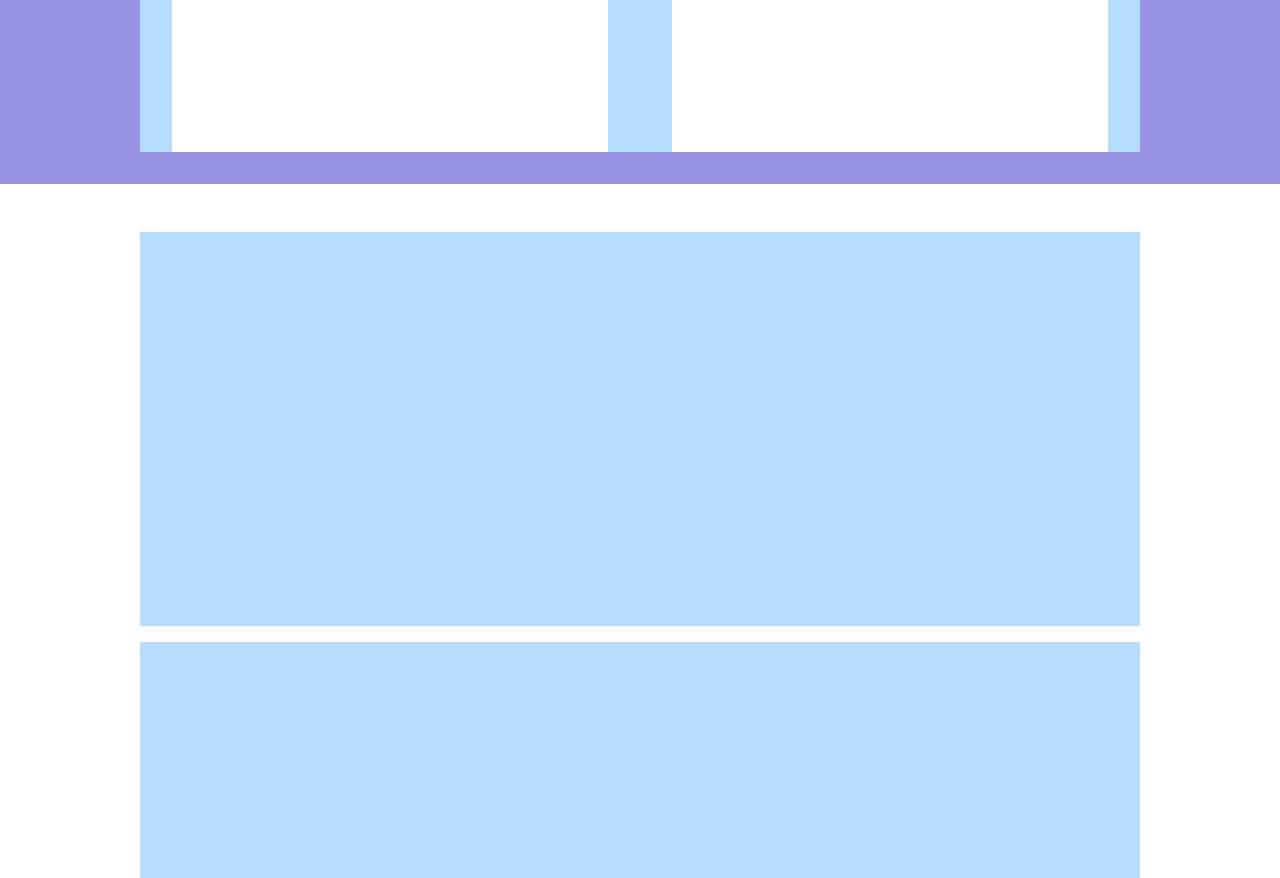
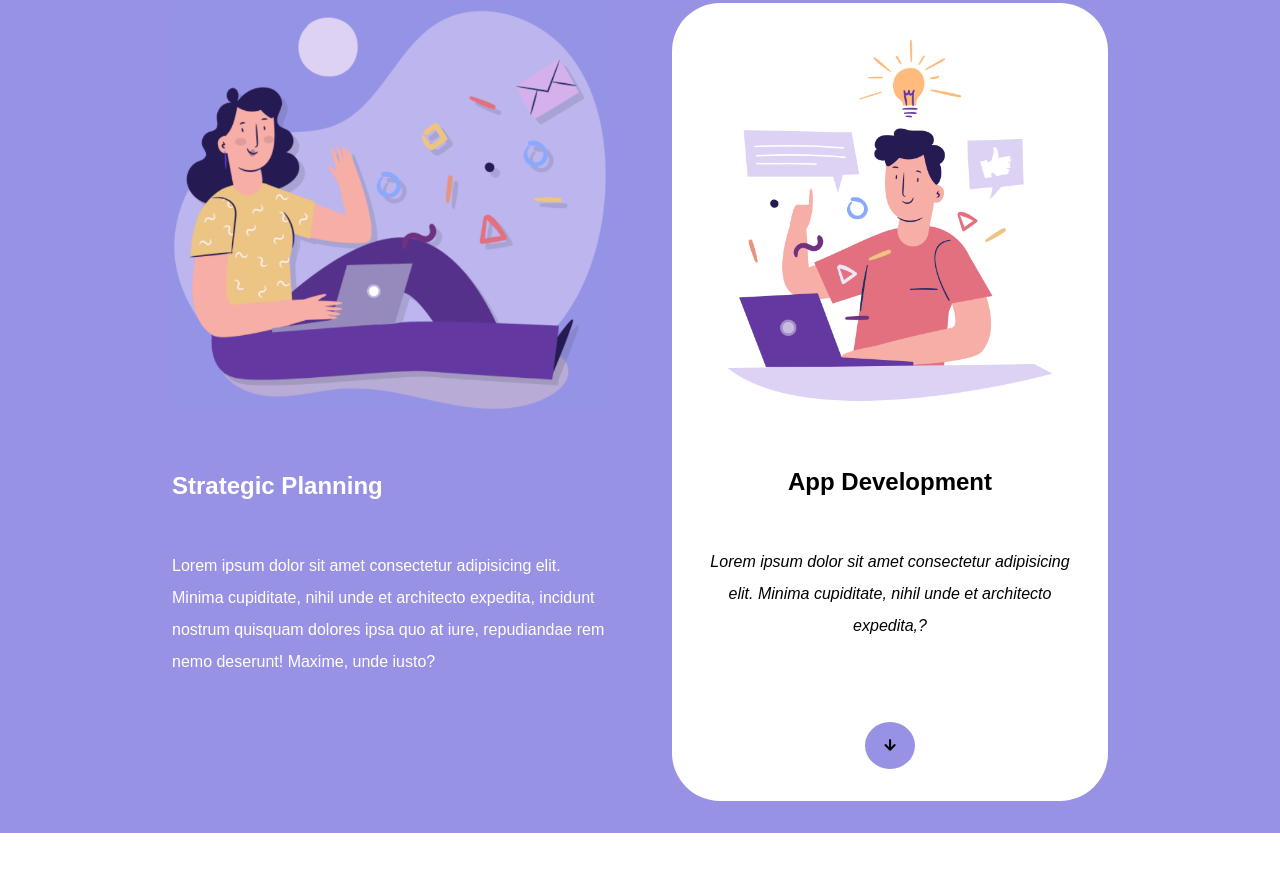
Before and after one commit to ValerioCani/htmlcss-responsive-layout, a plain HTML site: page index.html in a window 1280 px wide. Shown: the part 1208-2086 px from the top of the page. Drawn offline with Linux system fonts and the light colour scheme.

Commit message:
stilizzazione di sezione planning in corso: sto gostendo le dimensioni della seconda card su come fare a rimpicciolirla

```diff
--- a/css/style.css
+++ b/css/style.css
@@ -16,6 +16,10 @@
     box-sizing: border-box;
 }
 
+body{
+    font-family: sans-serif;
+    line-height: 2rem;
+}
 .flex{
     display: flex;
     flex-wrap: wrap;
@@ -25,6 +29,13 @@
 .container{
     margin: 0 1.25rem;
     padding: 3rem 0 1rem 0;
+}
+
+.card{
+    width: 100%;
+    margin-bottom: 2rem;
+    margin: 0 0 1rem 0;
+    padding: 2rem 2rem 0 2rem;
 }
 
 .btn{
@@ -40,8 +51,16 @@
     border-radius: 1rem;
 }
 
+.radius-l{
+    border-radius: 2rem;
+}
+
 .text-center{
     text-align: center;
+}
+
+#demo .card .text>*, #planning .card *:not(:last-child){
+    margin-bottom: 3rem;
 }
 /*********************************************************** regole di debug */
 
@@ -86,6 +105,13 @@ header .container-head{
     display: block;
 }
 
+.bars button{
+    background-color: var(--first);
+    border: none;
+    color: var(--white);
+    font-size: 2rem;
+}
+
 .list{
     display: none;
 }
@@ -120,11 +146,7 @@ main section:nth-child(2n){
     justify-content: space-around;
 }
 
-.card{
-    width: 100%;
-    margin-bottom: 2rem;
-    margin: 0 0 1rem 0;
-    padding: 2rem 2rem 0 2rem;
+#demo .card{
     background-color: var(--second);
 }
 
@@ -159,9 +181,33 @@ main section:nth-child(2n){
     padding: 0.5rem 3rem;
 }
 
-#demo .card .text>*{
-    margin-bottom: 3rem;
+/*********************************************************regole sezione planning */
+
+#planning img{
+    width: 100%;
 }
+
+#planning .planning1{
+    color: var(--white);
+}
+
+#planning .planning2{
+    background-color: var(--white);
+    padding: 2rem;
+}
+
+#planning .planning2 p{
+    font-style: italic;
+}
+
+#planning button{
+    background-color: var(--third);
+    border-radius: 50%;
+    padding: 1rem 1.2rem;
+    border: none;
+    margin: 2rem 2rem 0 2rem;
+}
+
 /********************************************************* regole sezione benefits */
 
 #benefits .feature{
@@ -198,6 +244,19 @@ footer{
         width: calc(100% / 3 * 2 - 1rem);
     }
 
+    .phone{
+        justify-content: flex-start;
+    }
+
+    /* regole sezione planning */
+
+    #planning .planning1 h2{
+        font-size: 4rem;
+    }
+
+    #planning .radius-l{
+        border-radius: 3rem;
+    }
     /* regole sezione partners */
 
     #partners .card{
@@ -262,6 +321,14 @@ footer{
 
     /* regole sezione planning */
 
+    #planning .planning1 h2{
+        font-size:x-large;
+    }
+
+    #planning .planning2{
+    }
+    /* regole sezione planning */
+
     #planning .card{
         width: 50%;
     }
--- a/index.html
+++ b/index.html
@@ -21,7 +21,7 @@
 
                 <div class="menu">
 
-                    <nav class="bars"><i class="fas fa-bars"></i></nav>
+                    <nav class="bars"><button type="button" onclick="alert('STA FERMO!!')"><i class="fas fa-bars"></i></button></nav>
 
                     <nav class="list">
 
@@ -49,7 +49,7 @@
 
                             <h2>Get a demo application</h2>
                             <p>Lorem ipsum, dolor sit amet consectetur adipisicing elit. Modi tenetur nihil voluptatem perferendis veritatis magnam laudantium illum, distinctio similique hic.</p>
-                            <span><a class="btn btn-demo abbello" href="#"><i class="fab fa-apple"></i> App Store</a></span>
+                            <span><a class="btn btn-demo abbello" href="#"><i class="fab fa-apple"></i> <strong> App Store</strong></a></span>
 
                         </div>
 
@@ -103,11 +103,20 @@
 
                     <div id="violet" class="card">
                         <!-- l'id è per il background color none -->
-                        <div class="placeholder"></div>
+                        <div class="planning1">
+                            <img src="img/planning1.png" alt="tizia al pc">
+                            <h2>Strategic Planning</h2>
+                            <p>Lorem ipsum dolor sit amet consectetur adipisicing elit. Minima cupiditate, nihil unde et architecto expedita, incidunt nostrum quisquam dolores ipsa quo at iure, repudiandae rem nemo deserunt! Maxime, unde iusto?</p>
+                        </div>
                     </div>
 
                     <div class="card">
-                        <div class="placeholder"></div>
+                        <div class="planning2 radius-l text-center">
+                            <img src="img/planning2.png" alt="tizio furbo al pc">
+                            <h2>App Development</h2>
+                            <p>Lorem ipsum dolor sit amet consectetur adipisicing elit. Minima cupiditate, nihil unde et architecto expedita,?</p>
+                            <button><i class="fas fa-arrow-down"></i></button>
+                        </div>
                     </div>
 
                 </div>
```
